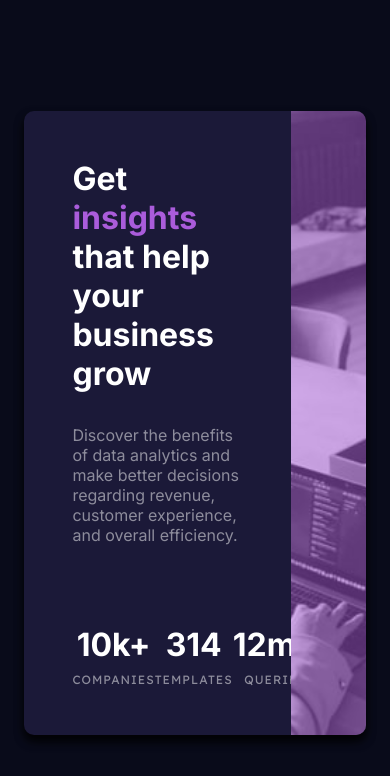
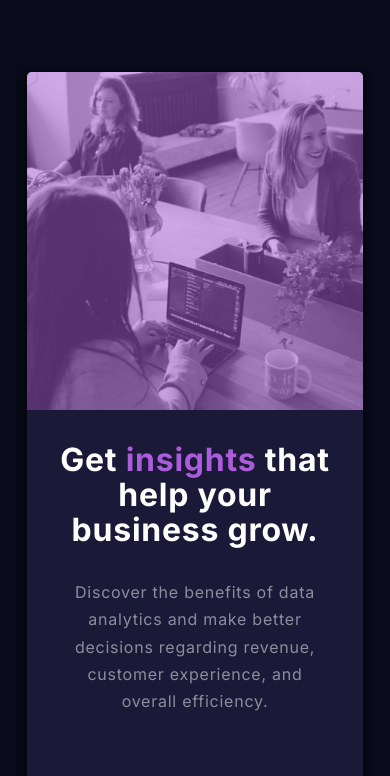
Before and after one commit to Joesexton9789/Stats-preview-card-component, a plain HTML site: page index.html in a window 390 px wide. Shown: the top 776 px of the page. Drawn offline with Linux system fonts and the light colour scheme.

Commit message:
Media queries

```diff
--- a/index.html
+++ b/index.html
@@ -35,8 +35,9 @@
   <body>
     <div class="card">
       <div class="left">
+        <div class="left-container">
           <div class="title">
-          Get <span>insights</span> that help your business grow
+            Get <span>insights</span> that help your business grow.
           </div>
           <p class="text">
             Discover the benefits of data analytics and make better decisions
@@ -57,6 +58,7 @@
             </div>
           </div>
         </div>
+      </div>
       <div class="right"></div>
     </div>
     <div class="attribution">
--- a/styles.css
+++ b/styles.css
@@ -12,24 +12,25 @@ body {
   justify-content: center;
   flex-direction: column;
   align-items: center;
-  height: 100vh;
+  min-height: 100vh;
 }
 
 .card {
   background-color: hsl(244, 38%, 16%);
-  margin: 0 3rem;
-  max-width: 1000px;
+  margin: 4rem 3rem;
   display: flex;
-  margin: 3em 2em;
-  border-radius: 10px;
+  justify-content: space-between;
+  border-radius: 5px;
   overflow: hidden;
   box-shadow: 0 5px 10px rgba(0, 0, 0, 0.6), 0 7px 10px rgba(0, 0, 0, 0.6);
 }
 
 .card .left {
   width: 50%;
-  padding: 3em;
-  flex-grow: 1;
+}
+
+.left-container {
+  margin: 3rem;
 }
 
 .title {
@@ -37,6 +38,8 @@ body {
   font-size: 2rem;
   font-weight: 700;
   margin-bottom: 2rem;
+  line-height: 1.1;
+  letter-spacing: 0.75px;
 }
 
 .title span {
@@ -45,6 +48,8 @@ body {
 
 .text {
   color: var(--paragraph-color);
+  line-height: 1.7;
+  letter-spacing: 0.75px;
 }
 
 .stats {
@@ -85,6 +90,7 @@ body {
   background-size: cover;
   background-repeat: no-repeat;
   position: relative;
+  object-fit: cover;
 }
 
 .card .right::after {
@@ -96,3 +102,73 @@ body {
   height: 100%;
   background-color: hsla(277, 64%, 61%, 0.5);
 }
+
+@media (max-width: 540px) {
+  .card {
+    flex-direction: column-reverse;
+    overflow: auto;
+    width: 90%;
+    min-height: 100vh;
+  }
+
+  .left-container {
+    margin: 2rem;
+  }
+
+  .card .left,
+  .card .right {
+    width: 100%;
+    text-align: center;
+  }
+
+  .card .left {
+    min-height: 70vh;
+  }
+  .card .right {
+    min-height: 30vh;
+  }
+
+  .stats {
+    margin: 0 auto;
+    flex-direction: column;
+    justify-content: center;
+    align-items: center;
+  }
+}
+
+@media (max-width: 768px) {
+  .title {
+    font-size: 2em;
+  }
+
+  .card {
+    flex-direction: column-reverse;
+    overflow: auto;
+    width: 90%;
+    min-height: 100vh;
+  }
+
+  .card .left {
+    min-height: 60vh;
+  }
+  .card .right {
+    min-height: 40vh;
+  }
+
+  .card .left,
+  .card .right {
+    width: 100%;
+    text-align: center;
+  }
+
+  .stats {
+    margin: 4rem auto;
+    font-size: 6em;
+    justify-content: space-around;
+    align-items: center;
+  }
+
+  .stats div h3 {
+    font-size: 3rem;
+  }
+}
```
Lines whose indentation alone changed are shown as unchanged.
